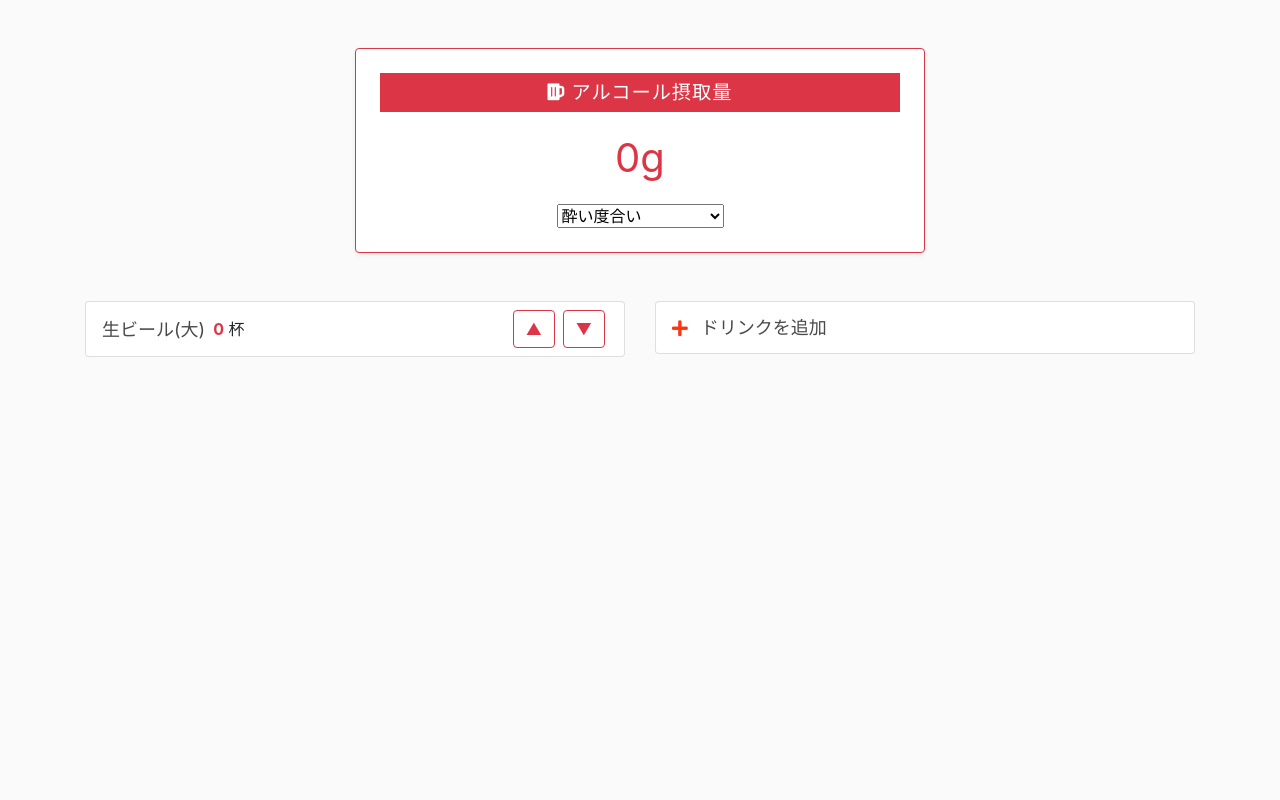
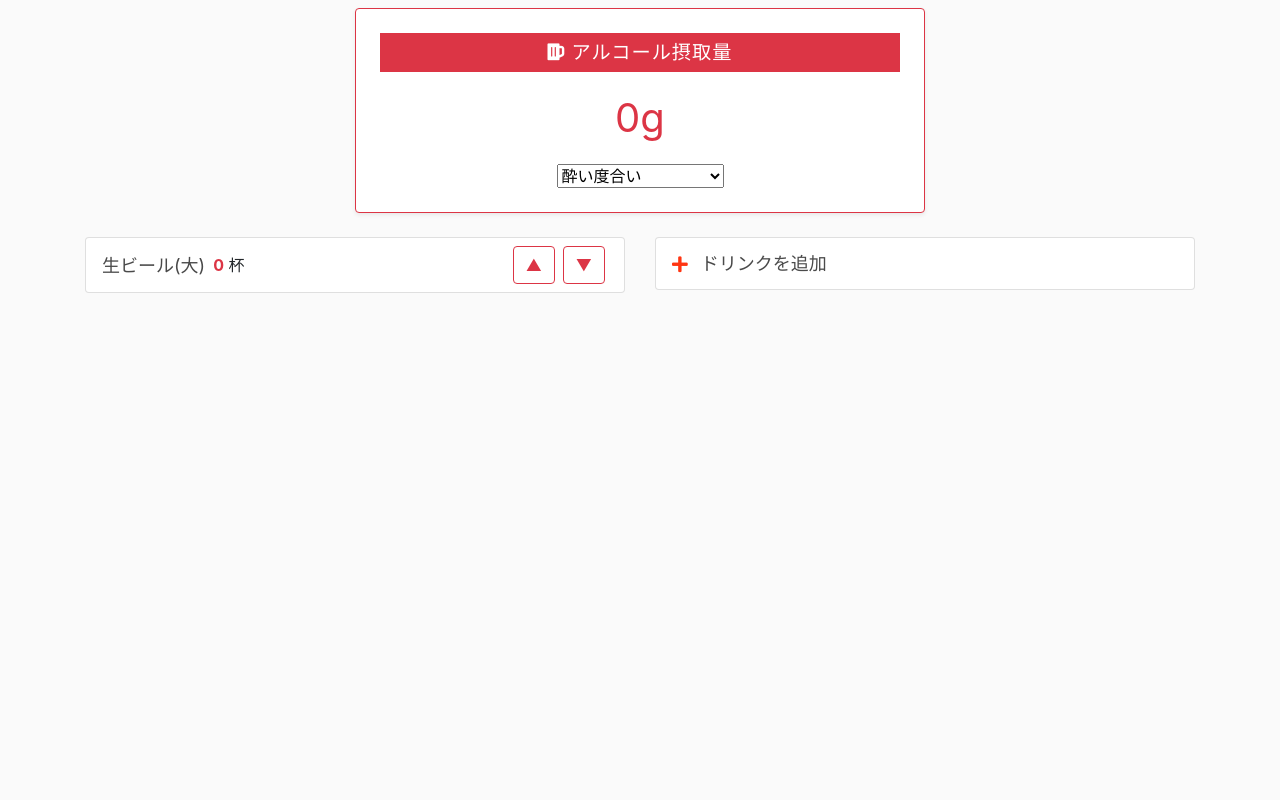
Before and after one commit to blueCodeForest/sake-log, a Django app: page / in a window 1280 px wide. Shown: the part 56-856 px from the top of the page. Run offline with Django 3.2, Linux system fonts and the light colour scheme; a user stored in the database is signed in; data comes from the database, SQL or seed files in the repository; data that the repository does not hold is empty; some libraries are stand-ins or nearby versions.

Commit message:
Improve visiblity

```diff
--- a/sake_log/templates/sake_log/index.html
+++ b/sake_log/templates/sake_log/index.html
@@ -3,7 +3,7 @@
 
 {% block main %}
 <div class="row">
-        <div class="col-11 col-lg-6 my-5 mx-auto bg-white rounded border border-danger p-4 shadow-sm">
+        <div class="col-11 col-lg-6 mt-2 mb-4 mx-auto bg-white rounded border border-danger p-4 shadow-sm">
             <div>
                 <h1 class="heading text-center bg-danger text-white py-2"><i class="fas fa-beer"></i> アルコール摂取量</h1>
             </div>
```
